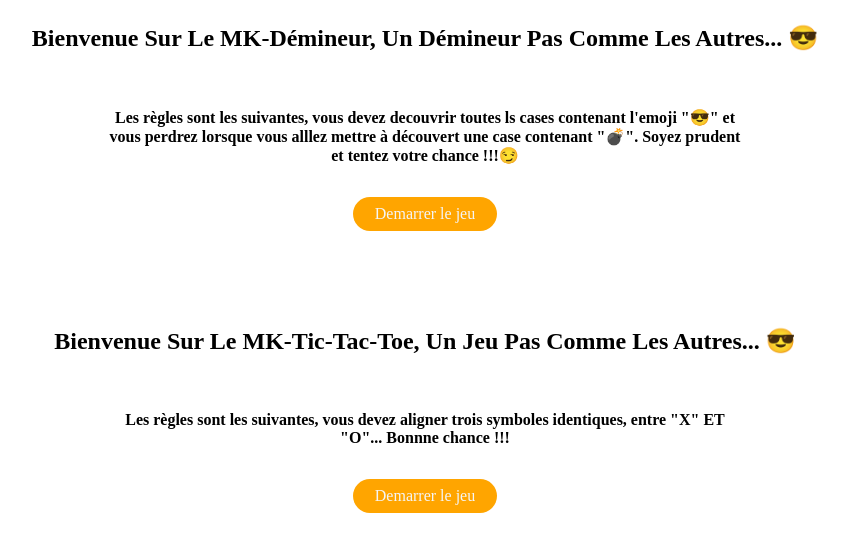
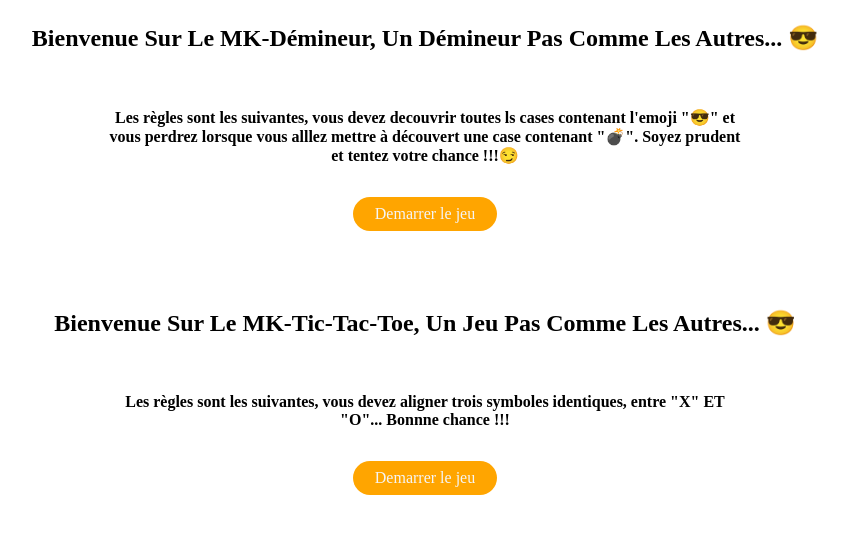
Before and after one commit to mk-barry/mk-games, a plain HTML site: page index.html in a window 1280 px wide. Shown: the whole page, without its empty margins (215-1063 px from the left). Drawn offline with Linux system fonts and the light colour scheme.

```diff
--- a/index.html
+++ b/index.html
@@ -11,11 +11,12 @@
         <h3>Bienvenue sur le MK-Démineur, un démineur pas comme les autres... 😎</h3>
         <div id="rules">Les règles sont les suivantes, vous devez decouvrir toutes ls cases contenant l'emoji "😎" et vous perdrez lorsque vous alllez mettre à découvert une case contenant "💣". Soyez prudent et tentez votre chance !!!😏</div>
         <a href="mk-demineur/game.html">Demarrer le jeu</a>
-    </div><br><br><br><br>
+    </div><br><br><br>
     <div class="text">
         <h3>Bienvenue sur le MK-Tic-tac-toe, un jeu pas comme les autres... 😎</h3>
         <div id="rules">Les règles sont les suivantes, vous devez aligner trois symboles identiques, entre "X" ET "O"... Bonnne chance !!!</div>
         <a href="mk-tic-tac-toe/game.html">Demarrer le jeu</a>
     </div>
 </body>
+
 </html>
```
